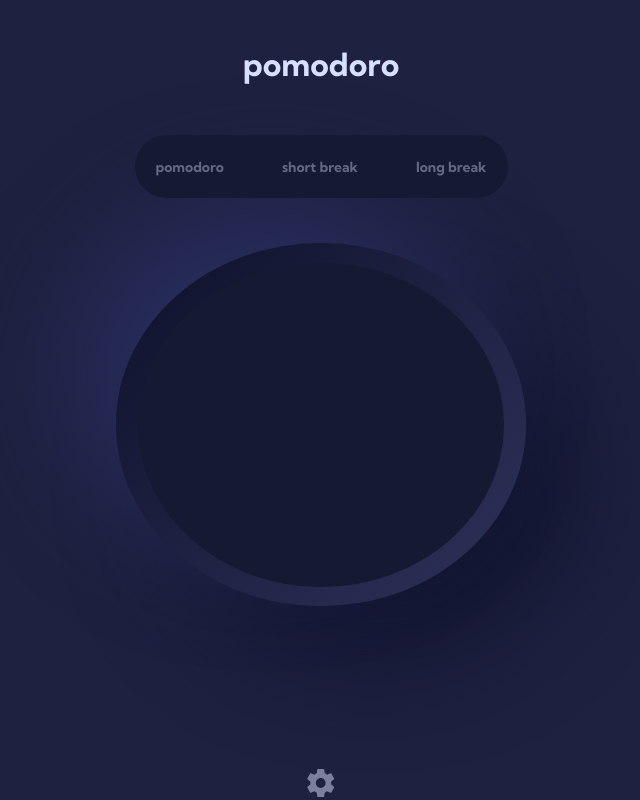
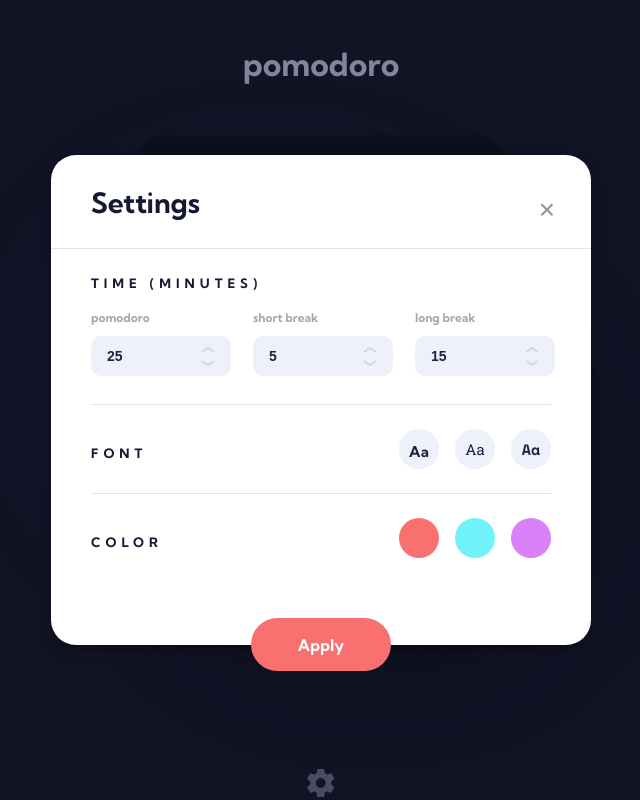
Before and after one commit to astroud/pomodoro-react-app, a React (Create React App) app: page / in a window 1280 px wide. Both pictures are taken after a click on the button 640 px from the left and 784 px from the top of the page. Shown: the whole page, without its empty margins (319-959 px from the left). Built offline with nearby package versions, Linux system fonts and the light colour scheme.

Commit message:
feat: add State for settings pane visibility

```diff
--- a/src/App.js
+++ b/src/App.js
@@ -4,16 +4,23 @@ import Controls from './components/Controls/controls'
 import TimerDisplay from './components/TimerDisplay/timerdisplay'
 import Button from './components/Button/button'
 import Settings from './components/Settings/settings'
+import { useState } from 'react';
 
 
 function App() {
+  const [ settingsVisible, setSettingsVisible ] = useState(false)
+
+  const toggleSettingsVisibility = (event) => {
+    setSettingsVisible(!settingsVisible)
+  }
+
   return (
     <div className="pomodoro-app">
       <Header title="pomodoro" />
       <Controls />
       <TimerDisplay />
-      <Button type="settings" />
-      <Settings visible={false} />
+      <Button type="settings" toggleVisibility={toggleSettingsVisibility} />
+      <Settings visible={settingsVisible} toggleSettingsVisibility={toggleSettingsVisibility} />
     </div>
   );
 }
--- a/src/components/Button/button.js
+++ b/src/components/Button/button.js
@@ -1,9 +1,9 @@
 import React from 'react'
 
-const Button = ({ type, buttonText = '' }) => {
+const Button = ({ type, buttonText = '', toggleVisibility }) => {
   if(type === 'settings') {
     return(
-      <button className="pomodoro-app__preferences" name="settings">
+      <button className="pomodoro-app__preferences" name="settings" onClick={toggleVisibility}>
         <svg width="28" height="28" viewBox="0 0 28 28" fill="none" xmlns="http://www.w3.org/2000/svg">
           <g opacity="0.5">
           <path fillRule="evenodd" clipRule="evenodd" d="M24.0378 15.365L26.9654 17.682C27.229 17.899 27.3054 18.2771 27.1318 18.578L24.3568 23.429C24.1834 23.73 23.8226 23.849 23.5104 23.73L20.0555 22.323C19.341 22.883 18.557 23.345 17.7106 23.702L17.1903 27.412C17.1348 27.741 16.8504 28 16.5035 28H10.9535C10.6066 28 10.3221 27.741 10.2666 27.412L9.74633 23.702C8.89997 23.345 8.11604 22.8761 7.40145 22.323L3.94654 23.73C3.63435 23.856 3.27364 23.73 3.10018 23.429L0.325132 18.578C0.151671 18.27 0.228028 17.892 0.491634 17.682L3.41927 15.365C3.36379 14.917 3.32216 14.462 3.32216 14C3.32216 13.538 3.36379 13.083 3.41927 12.635L0.491634 10.318C0.228028 10.101 0.151671 9.72302 0.325132 9.42199L3.10025 4.57099C3.27364 4.26996 3.63442 4.15098 3.94661 4.26996L7.40152 5.67697C8.11604 5.11699 8.90003 4.65499 9.74639 4.29799L10.2667 0.588001C10.3222 0.259022 10.6067 0 10.9535 0H16.5036C16.8504 0 17.1348 0.259022 17.1973 0.588001L17.7177 4.29799C18.564 4.65499 19.3479 5.12394 20.0625 5.67697L23.5174 4.26996C23.8296 4.14396 24.1903 4.26996 24.3638 4.57099L27.1389 9.42199C27.3123 9.72997 27.236 10.108 26.9724 10.318L24.0378 12.635C24.0932 13.083 24.1349 13.538 24.1349 14C24.1349 14.462 24.0932 14.917 24.0378 15.365ZM8.8722 14C8.8722 16.709 11.0437 18.9 13.7285 18.9C16.4134 18.9 18.5848 16.7091 18.5848 14.0001C18.5848 11.2911 16.4134 9.10004 13.7285 9.10004C11.0437 9.10004 8.8722 11.291 8.8722 14Z" fill="#D7E0FF"/>
@@ -14,7 +14,7 @@ const Button = ({ type, buttonText = '' }) => {
   }
 
   if(type === 'close') {
-    return(<button className="pane__close-preferences">{buttonText}</button>)
+    return(<button className="pane__close-preferences" onClick={toggleVisibility}>{buttonText}</button>)
   }
 
   if(type === 'apply') {
--- a/src/components/Settings/settings.js
+++ b/src/components/Settings/settings.js
@@ -1,12 +1,12 @@
 import React from 'react'
 import Button from '../Button/button'
 
-const Settings = ({ visible }) => {
+const Settings = ({ visible, toggleSettingsVisibility }) => {
   if (visible) {
     return (
       <div className="preferences preferences--visible">
       <div className="preferences__pane">
-        <Button type="close" buttonText="×" />
+        <Button type="close" buttonText="×" toggleVisibility={toggleSettingsVisibility} />
         <h2>Settings</h2>
         <form>
           <div className="pane__time-settings">
```
